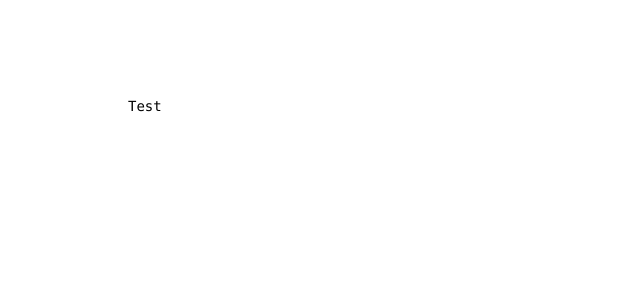
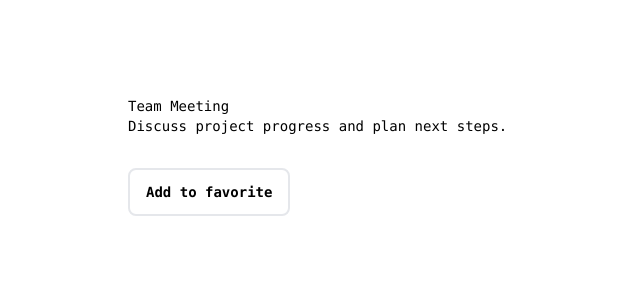
Before and after one commit to clentbacatan/meet-me, a Next.js app: page / in a window 1280 px wide. Shown: the top 300 px of the page, without its empty margins (0-640 px from the left). Built offline with nearby package versions, Linux system fonts and the light colour scheme.

Commit message:
created the main page

```diff
--- /dev/null
+++ b/app/Components/Meet.tsx
@@ -0,0 +1,23 @@
+import React from 'react'
+
+type Meeting = {
+    meeting: MeetingInfo
+}
+
+
+const Meet: React.FC<Meeting> = ({meeting}) => {
+  return (
+      <div className="card-parent">
+        <div>{meeting.map((meet, index) => (
+        <div key={index}>
+          <p>{meet.title}</p>
+          <p>{meet.description}</p>
+          <button className='border-2 border-solid hover:bg-orange-400 px-4 py-3 mt-8 mx-auto rounded-lg lg:font-semibold'>Add to favorite</button>
+        </div>
+      ))}
+    </div>
+       </div>
+  )
+}
+
+export default Meet;
--- a/app/page.tsx
+++ b/app/page.tsx
@@ -1,10 +1,27 @@
-import Image from 'next/image'
+import Image from 'next/image';
+import { InferGetStaticPropsType } from 'next'
 
-export default function Home() {
+
+//components
+import Meet, {Meeting} from './Components/Meet';
+
+const meetingData: Meeting = {
+  Meet: [
+      {
+          title: "Team Meeting",
+          description: "Discuss project progress and plan next steps."
+      }
+  ]
+};
+
+export default function Home({meetings} :InferGetStaticPropsType<typeof getStaticProps>) {
+
+
+
   return (
     <main className="flex min-h-screen flex-col items-center justify-between p-24">
       <div className="z-10 max-w-5xl w-full items-center justify-between font-mono text-sm lg:flex">
-      <h2>Test</h2>
+      <Meet meeting={meetingData.Meet}/>
       </div>
     </main>
   )
--- /dev/null
+++ b/app/types/global.d.ts
@@ -0,0 +1,18 @@
+
+
+//this states the type MeetingInfo and Meeting is in global scope.
+
+export{}
+
+declare global {
+
+type MeetingInfo = {
+    title: string;
+    description: string;
+}
+
+type Meeting = {
+    Meet: MeetingInfo[];
+}
+
+}
--- a/tsconfig.json
+++ b/tsconfig.json
@@ -3,6 +3,7 @@
     "target": "es5",
     "lib": ["dom", "dom.iterable", "esnext"],
     "allowJs": true,
+    "typeRoots": ["./types", "./node_modules/@types"],
     "skipLibCheck": true,
     "strict": true,
     "noEmit": true,
```
Also changed, not shown: app/Pages/mainPage.tsx (added), 1 other file (tests, documents, lock files or other folders).
